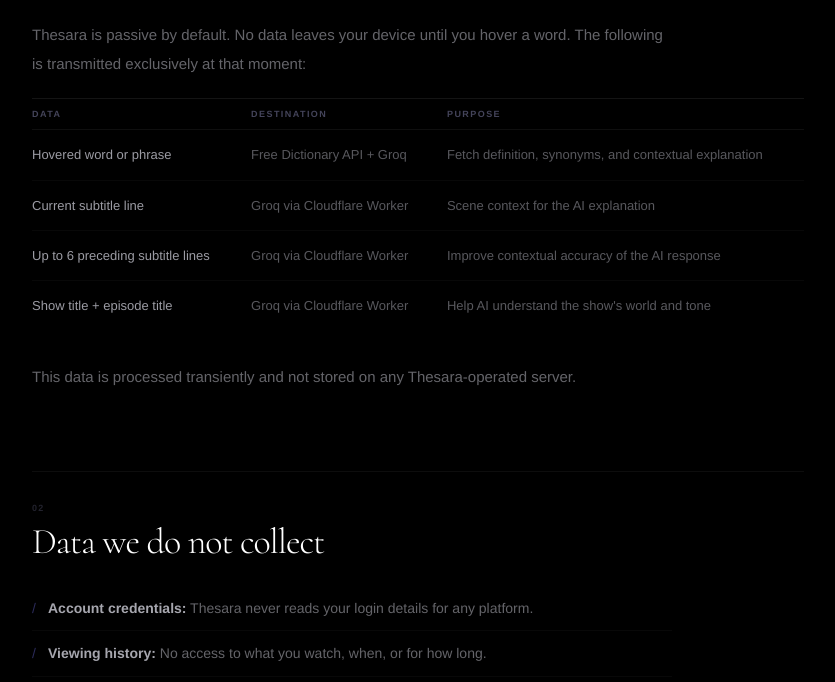
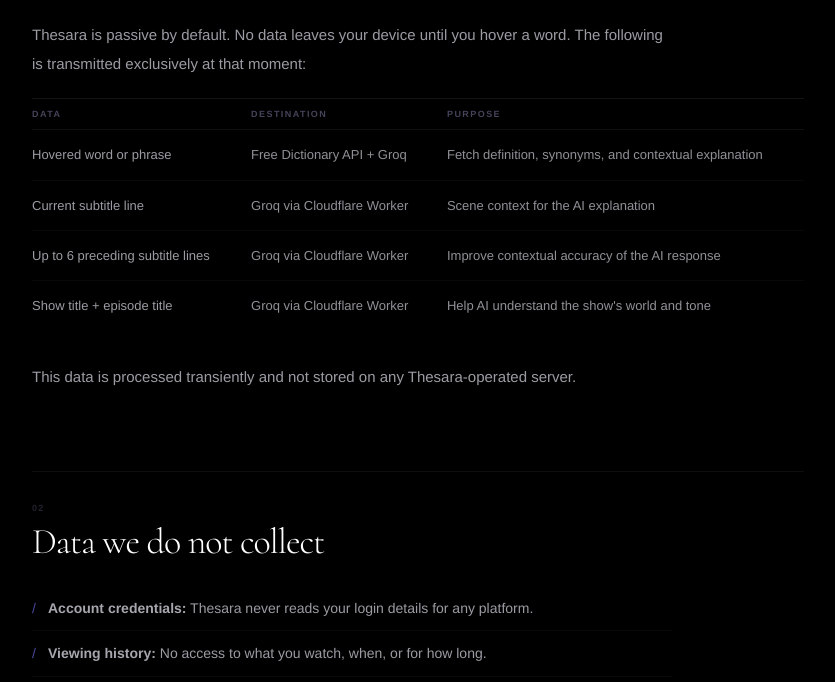
Before and after one commit to hitesh-ctrl/thesara, a website built with Vite: page docs/privacy.html in a window 1280 px wide. Shown: the part 738-1420 px from the top of the page, without its empty margins (328-1163 px from the left). Built offline with nearby package versions, Linux system fonts and the light colour scheme; a web font is replaced by a local one.

Commit message:
Brighten secondary text on privacy page

```diff
--- a/docs/privacy.html
+++ b/docs/privacy.html
@@ -260,7 +260,7 @@
 
     /* ── Body copy ── */
     p {
-      font-size: 15px; color: rgba(221,221,232,0.45);
+      font-size: 15px; color: rgba(221,221,232,0.7);
       margin-bottom: 20px; line-height: 1.9;
       max-width: 640px;
     }
@@ -269,7 +269,7 @@
     ul { list-style: none; margin-bottom: 28px; max-width: 640px; }
 
     li {
-      font-size: 14px; color: rgba(221,221,232,0.45); line-height: 1.75;
+      font-size: 14px; color: rgba(221,221,232,0.7); line-height: 1.75;
       padding: 10px 0 10px 16px;
       border-bottom: 1px solid rgba(255,255,255,0.03);
       position: relative;
@@ -281,7 +281,7 @@
       content: '/';
       position: absolute; left: 0;
       color: var(--accent);
-      opacity: 0.35;
+      opacity: 0.6;
       font-weight: 300;
     }
 
@@ -312,7 +312,7 @@
 
     td {
       padding: 14px 16px 14px 0;
-      color: rgba(221,221,232,0.4);
+      color: rgba(221,221,232,0.65);
       border-bottom: 1px solid rgba(255,255,255,0.03);
       vertical-align: top; line-height: 1.65;
     }
@@ -344,7 +344,7 @@
       margin-top: 20px;
     }
 
-    .contact-card p { font-size: 14px; color: rgba(221,221,232,0.35); margin: 0; line-height: 1.6; max-width: none; }
+    .contact-card p { font-size: 14px; color: rgba(221,221,232,0.6); margin: 0; line-height: 1.6; max-width: none; }
     .contact-card strong { color: rgba(221,221,232,0.7); }
 
     .btn-sm {
```
